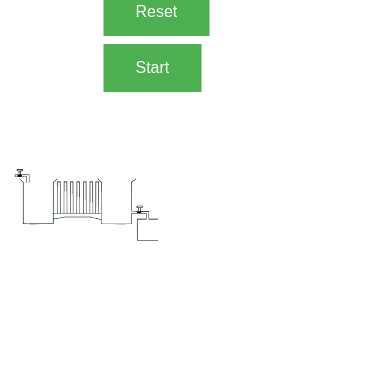
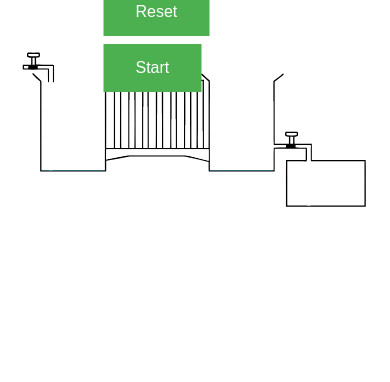
Before and after one commit to virtual-labs/exp-bernoullis-iiith, a plain HTML site: page experiment/simulation/index.html in a window 390 px wide. Drawn offline with Linux system fonts and the light colour scheme.

Commit message:
Responsiveness
This works in experiment 2

```diff
--- a/experiment/simulation/index.html
+++ b/experiment/simulation/index.html
@@ -23,13 +23,7 @@
         </button>
       </div>
     </div>
-    <svg
-      width="40%"
-      height="40%"
-      viewBox="0 0 800 500"
-      version="1.1"
-      xmlns="http://www.w3.org/2000/svg"
-    >
+    	<svg viewBox="0 0 928 435" version="1.1" xmlns="http://www.w3.org/2000/svg">
       <g id="#000000">
         <path
           fill="#000000"
```
